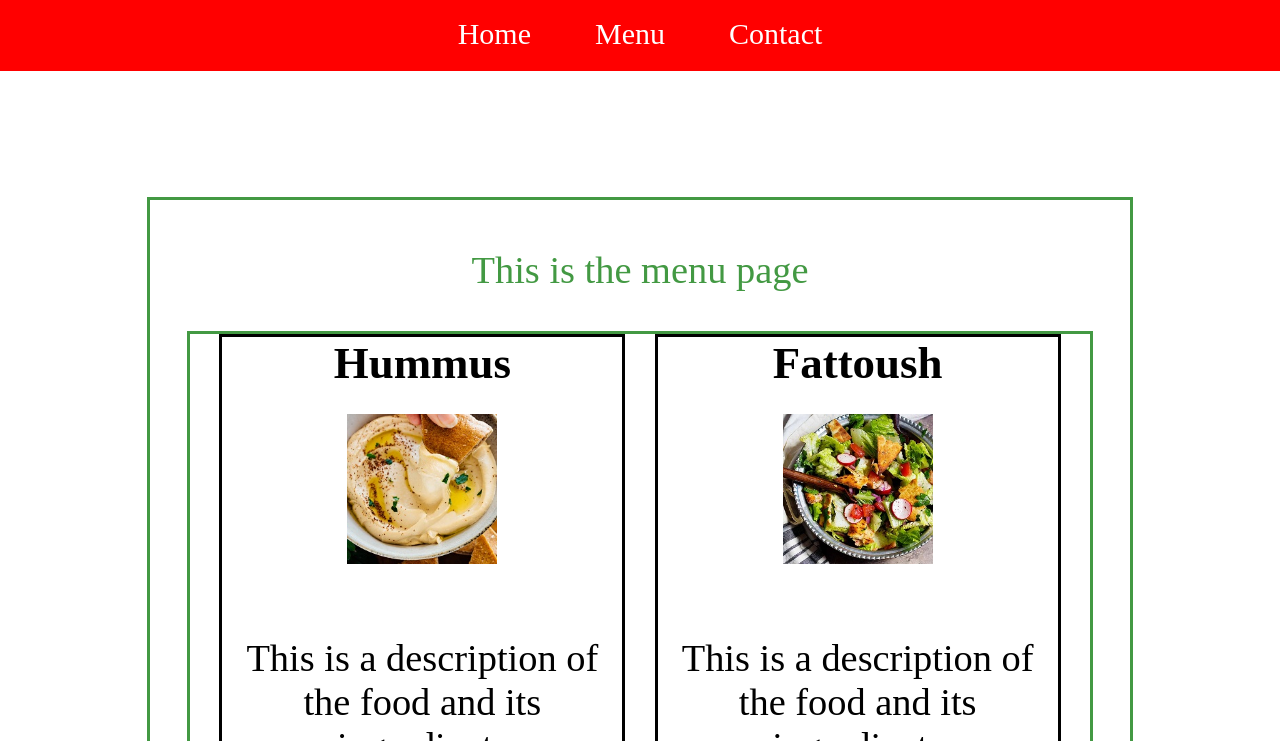
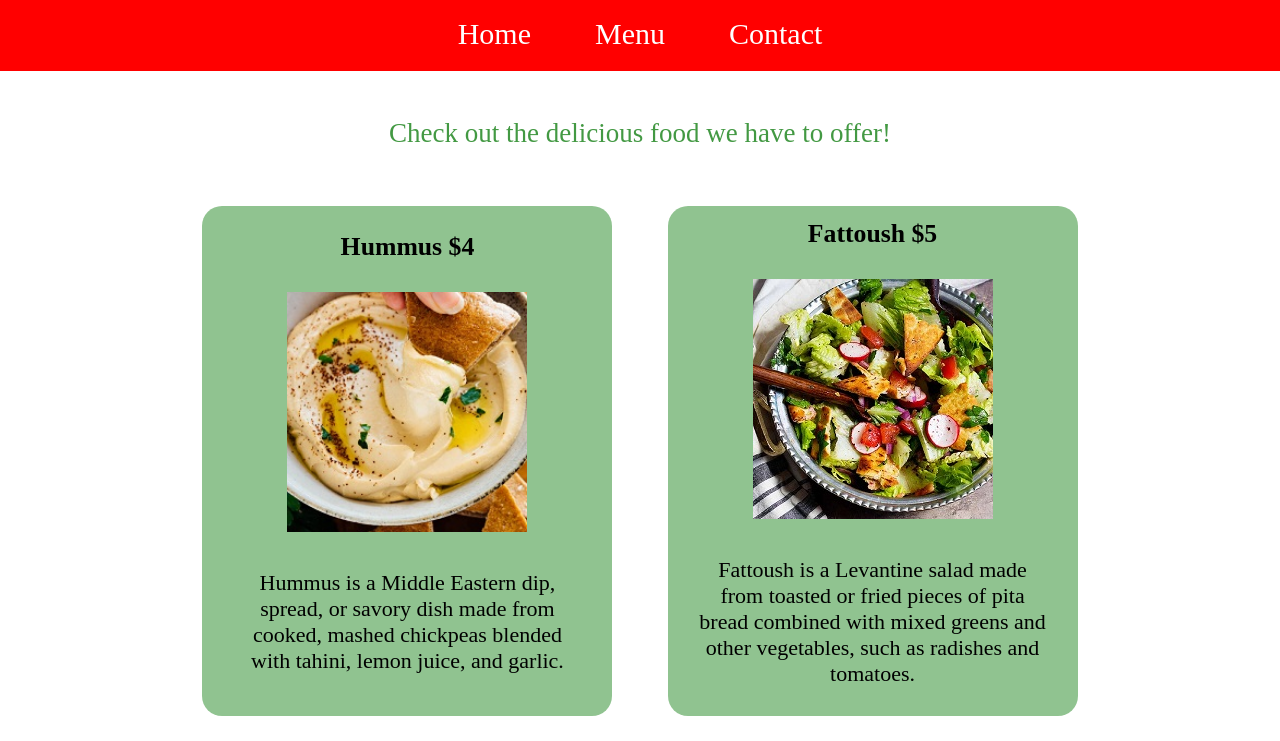
Before and after one commit to sjaafar32/restaurant-page, a website built with webpack: page dist/index.html in a window 1280 px wide. Both pictures are taken after a click on the button "Order Now". Shown: the part 59-800 px from the top of the page. Built offline with nearby package versions, Linux system fonts and the light colour scheme; files whose address does not match are found by name.

Commit message:
Added menu items

```diff
--- a/src/home.js
+++ b/src/home.js
@@ -8,7 +8,7 @@ function homePage(){
     const textDiv = document.createElement('div');
     const homeText = document.createElement('p');
     textDiv.classList.add('text-div');
-    homeText.innerText = `Welcome to Cedar Tree, \n Home of Authentic Lebanese Cuisine!`;
+    homeText.innerText = `Welcome to Cedar Tree, \n Home to Authentic Lebanese Cuisine!`;
 
     const foodImg = document.createElement('img');
     foodImg.src = Background;
--- a/src/menu.js
+++ b/src/menu.js
@@ -1,12 +1,14 @@
 import {content} from './index.js';
 import img from './hummus.jpg';
 import img2 from './fattoush.jpg';
+import img3 from './tabbouleh.jpg';
+import img4 from './kafta.jpg';
 
 function menuPage(){
     const menuDiv = document.createElement('div');
     menuDiv.classList.add('menu-page-div');
     const menuText = document.createElement('p');
-    menuText.textContent = 'This is the menu page';
+    menuText.textContent = 'Check out the delicious food we have to offer!';
 
     menuDiv.appendChild(menuText);
     content.appendChild(menuDiv);
@@ -29,7 +31,7 @@ function menuPage(){
             newCard.classList.add('menu-card');
             const title = document.createElement('h3');
             title.classList.add('card-title');
-            title.innerHTML = this.name;
+            title.innerHTML = this.name + `\n` + this.price;
 
             this.image.classList.add('card-image');
 
@@ -48,38 +50,30 @@ function menuPage(){
     const hummusImg = new Image();
     hummusImg.src = img;
     hummusImg.classList.add('card-image');
-    const hummusDes = 'This is a description of the food and its ingredients';
-    const hummus = new foodCard('Hummus', '5', hummusImg, hummusDes);
+    const hummusDes = 'Hummus is a Middle Eastern dip, spread, or savory dish made from cooked, mashed chickpeas blended with tahini, lemon juice, and garlic.';
+    const hummus = new foodCard('Hummus', '$4', hummusImg, hummusDes);
     hummus.createCard();
 
     const fattoushImg = new Image();
     fattoushImg.src = img2;
     fattoushImg.classList.add('card-image');
-    const fattoushDes = 'This is a description of the food and its ingredients';
-    const fattoush = new foodCard('Fattoush', '4', fattoushImg, fattoushDes);
+    const fattoushDes = 'Fattoush is a Levantine salad made from toasted or fried pieces of pita bread combined with mixed greens and other vegetables, such as radishes and tomatoes.';
+    const fattoush = new foodCard('Fattoush', '$5', fattoushImg, fattoushDes);
     fattoush.createCard();
 
-    /*const item = (itemName, itemPrice) => {
-        const name = () => itemName;
-        const price = () => itemPrice;
+    const tabboulehImg = new Image();
+    tabboulehImg.src = img3;
+    tabboulehImg.classList.add('card-image');
+    const tabboulehDes = 'Tabbouleh is a Levantine salad made mostly of finely chopped parsley, with tomatoes, mint, onion, bulgur, and seasoned with olive oil, lemon juice, salt and sweet pepper.';
+    const tabbouleh = new foodCard('Tabbouleh', '$4', tabboulehImg, tabboulehDes);
+    tabbouleh.createCard();
 
-        return {name, price}
-    }
-
-    const createCard = (name, price, image) => {
-        const newCard = document.createElement('div');
-        newCard.classList.add('menu-card');
-        newCard.innerText = 'Price is ' + price;
-        menuDiv.appendChild(newCard);
-
-        return {createCard}
-    }
-
-    fries = item('fries', '6');
-    const friesImage = new Image();
-    friesImage.src = img;
-    createCard(fries.name(), fries.price(), friesImage);
-    */
+    const kaftaImg = new Image();
+    kaftaImg.src = img4;
+    kaftaImg.classList.add('card-image');
+    const kaftaDes = 'Kafta is a traditional middle eastern dish made with ground beef or lamb, minced onions, chopped parsley, and seasoned with middle eastern spices.';
+    const kafta = new foodCard('Kafta', '$6', kaftaImg, kaftaDes);
+    kafta.createCard();
 }
 
 export {menuPage}
--- a/style.css
+++ b/style.css
@@ -97,7 +97,7 @@ html {
 }
 
 .menu-page-div {
-    border-style: solid;
+    border-style: none;
     display: flex;
     justify-content: center;
     align-items: center;
@@ -105,39 +105,50 @@ html {
     width: min(75vw, 1000px);
     margin-left: auto;
     margin-right: auto;
-    font-size: max(3vw, 2.5rem);
+    font-size: max(2vw, 2.7rem);
     font-weight: 500;
     color: rgb(67, 153, 67);
     padding: 1rem;
     text-align: center;
     position: absolute;
-    top: max(32vh, 200px);
+    top: min(32vh, 14rem);
     background-color: rgba(255, 255, 255, 0.733);
 }
 
 .cards-div {
-    width: 90rem;
+    width: 102%;
     display: flex;
     justify-content: space-evenly;
     flex-wrap: wrap;
-    border-style: solid;
+    border-style: none;
 }
 
 .menu-card {
+    display: flex;
+    justify-content: center;
+    align-items: center;
+    flex-direction: column;
     height: 50rem;
-    width: 40rem;
-    border-style: solid;
+    width: min(75vw, 35rem);
+    border-style: none;
+    border-radius: 20px;
     color: black;
-    padding: 0px;
+    margin-right: .3rem;
+    margin-left: .3rem;
+    padding: 0rem 3rem 1rem 3rem;
+    font-size: min(5vw, 22px);
+    background-color: rgba(67, 153, 67, 0.589);
+    margin-top: 3rem;
 }
 
 .card-title {
-    margin: 0px;
+    margin: 1.5rem 0px 0px 0px;
 }
 
 .card-image {
-    transform: scale(.75);
+    transform: scale(.8);
     object-fit: cover;
-    height: 20rem;
-    width: 20rem;
+    height: 30rem;
+    width: 30rem;
+    margin-bottom: -4%;
 }
```
Also changed, not shown: src/kafta.jpg (added), src/tabbouleh.jpg (added).
